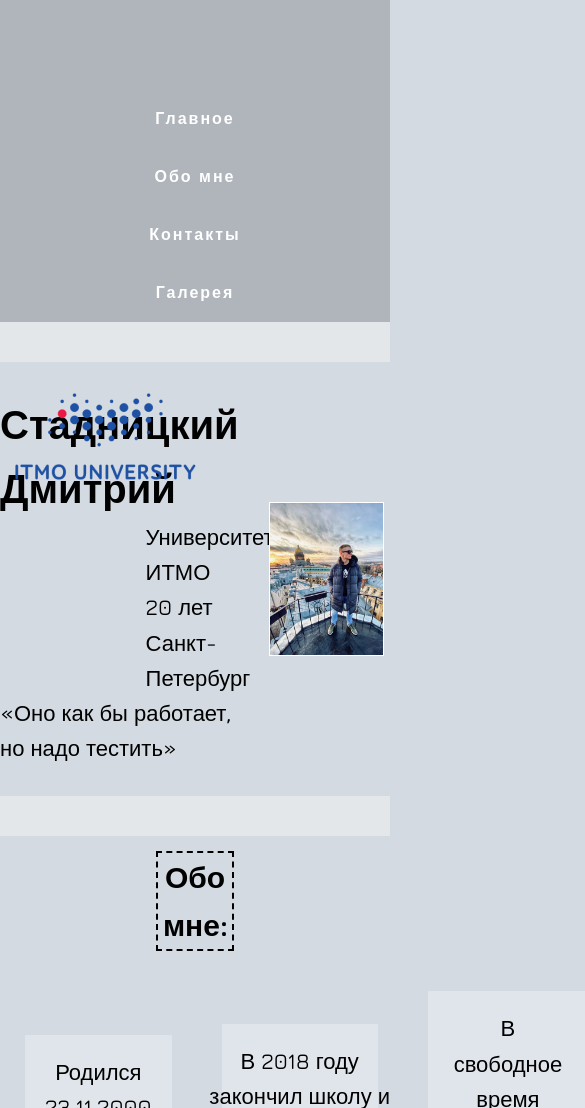
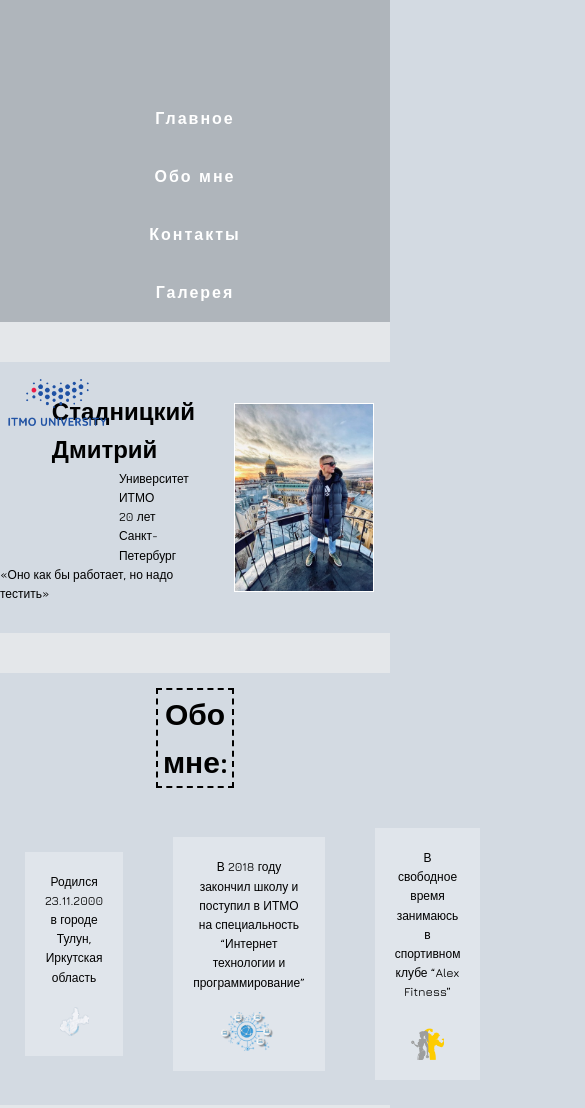
Before and after one commit to DimonStad/school_web, a plain HTML site: page index.html in a window 390 px wide. Shown: the top 1108 px of the page, 585 px wide, since content can reach past the window. Drawn offline with nearby package versions, Linux system fonts and the light colour scheme.

Commit message:
Adaptive600

```diff
--- a/Assets/css/style.css
+++ b/Assets/css/style.css
@@ -294,6 +294,64 @@ justify-content: space-around;
 }
 
 
+
+@media (max-width: 1100px) {
+h1{
+    font-size: 40px;
+  }
+
+.intro_text ul{
+  font-size: 22px;
+}
+
+.intro_text q{
+  font-size: 22px;
+}
+.About_text{
+  font-size: 30px;
+}
+.about_itmo span{
+  font-size: 22px;
+}
+.info_about > div span{
+  font-size: 22px;
+}
+}
+
+@media (max-width: 900px) {
+h1{
+    font-size: 38px;
+  }
+.minimized{
+  max-width: 95%;
+  max-height: 95%;
+}
+.intro_text ul{
+  font-size: 19px;
+}
+
+.intro_text q{
+  font-size: 19px;
+}
+.info_about div img{
+  max-width: 70%;
+  max-height: 70%;
+}
+.About_text{
+  font-size: 30px;
+}
+.about_itmo span{
+  font-size: 12px;
+}
+.info_about > div span{
+  font-size: 12px;
+}
+.Page{
+  max-width: 70%;
+  max-height: 70%;
+}
+}
+
 @media (max-width: 768px) {
 h1{
     font-size: 30px;
@@ -324,25 +382,40 @@ h1{
 }
 }
 
-@media (max-width: 1100px) {
+@media (max-width: 600px) {
 h1{
-    font-size: 40px;
+    font-size: 24px;
   }
-
+.minimized{
+  max-width: 90%;
+  max-height: 90%;
+}
+.logo{
+  max-width: 30%;
+  max-height: 30%;
+}
 .intro_text ul{
-  font-size: 22px;
+  font-size: 12px;
 }
 
 .intro_text q{
-  font-size: 22px;
+  font-size: 12px;
+}
+.info_about div img{
+  max-width: 50%;
+  max-height: 50%;
 }
 .About_text{
   font-size: 30px;
 }
 .about_itmo span{
-  font-size: 22px;
+  font-size: 12px;
 }
 .info_about > div span{
-  font-size: 22px;
+  font-size: 12px;
+}
+.Page{
+  max-width: 70%;
+  max-height: 70%;
 }
 }
```
